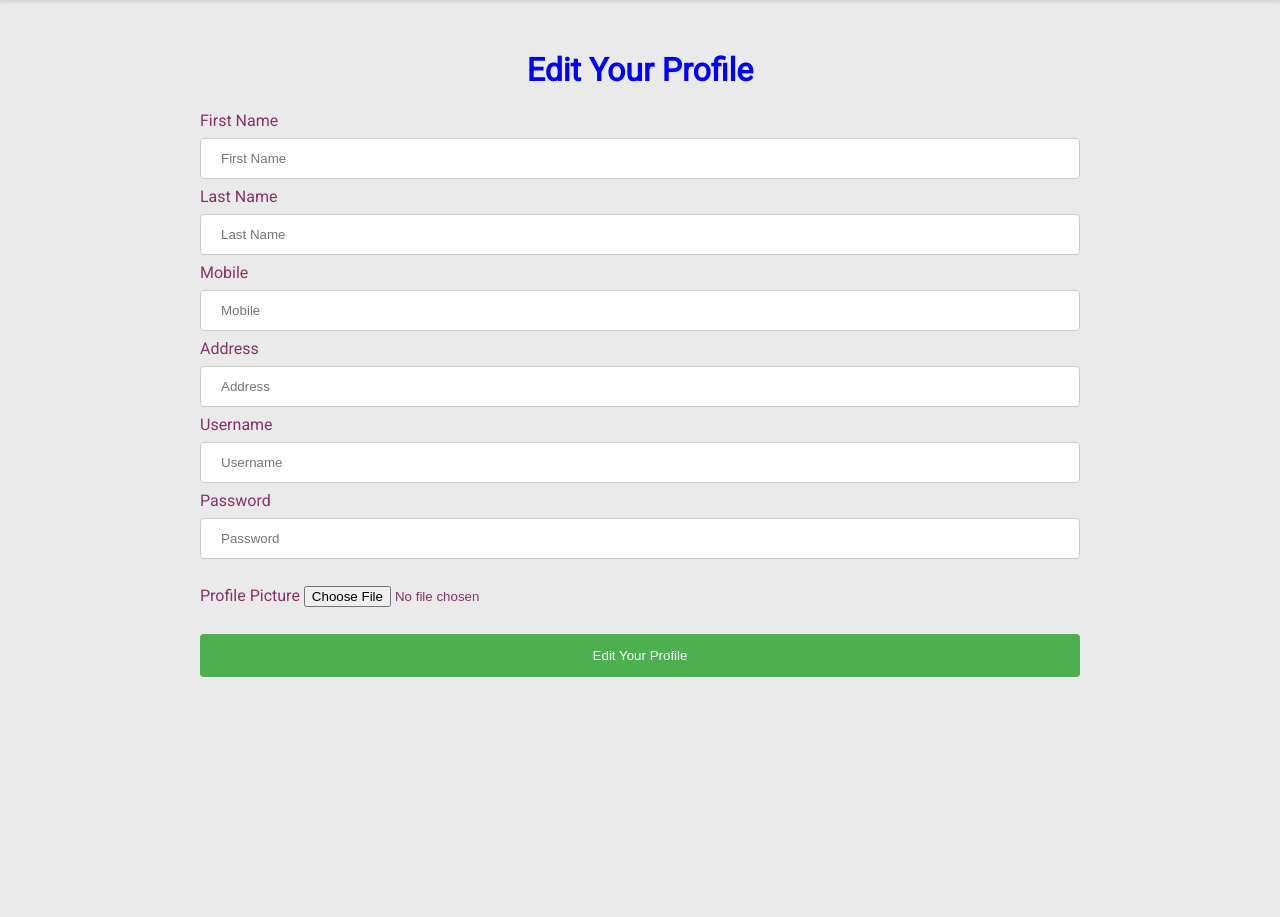
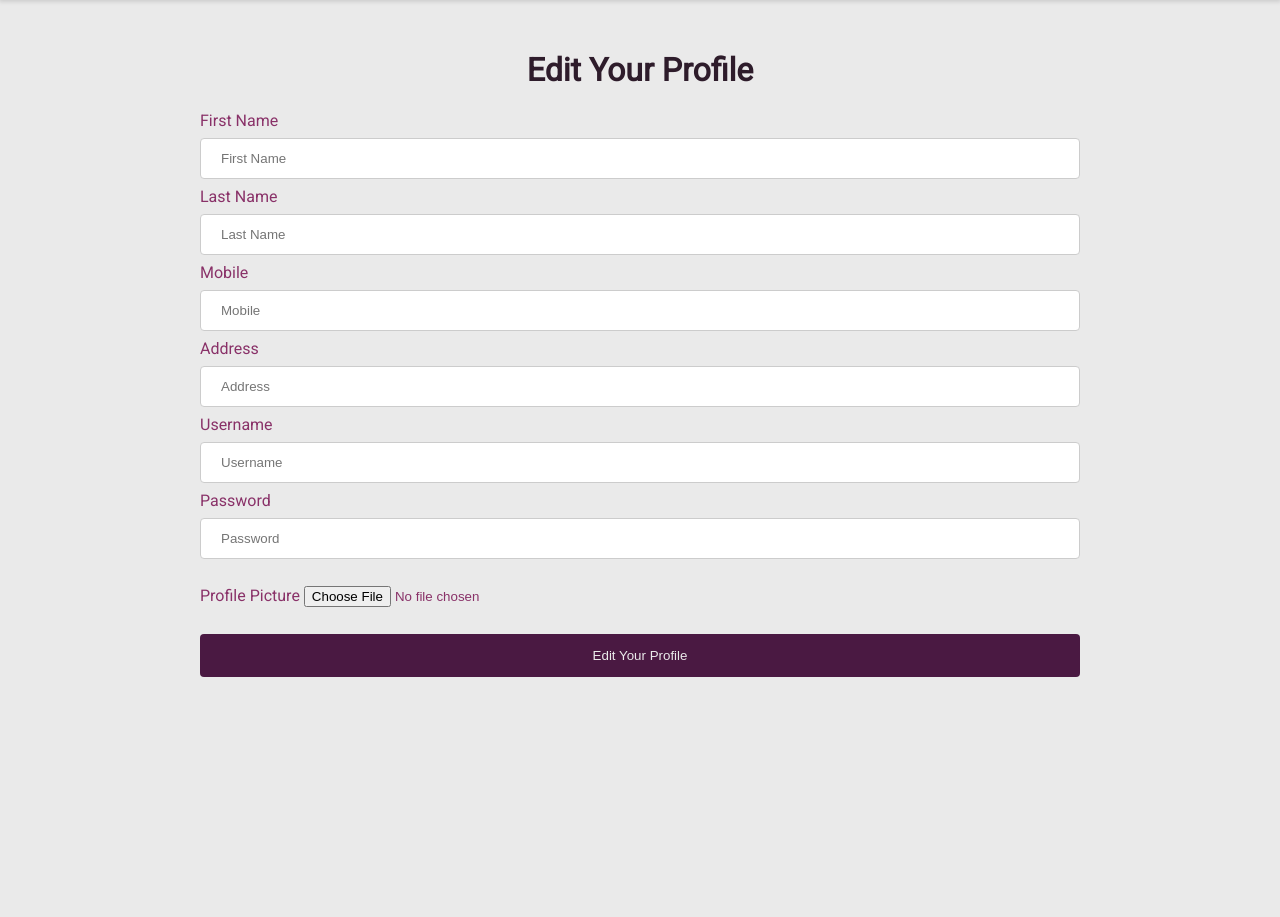
Before and after one commit to richapadhi/Agile, a Django app: template vehicleservicemanagement-master/vehicleservicemanagement-master/templates/vehicle/edit_customer_profile.html in a window 1280 px wide. Shown: the part 65-982 px from the top of the page. Run offline with Django 3.2, Linux system fonts and the light colour scheme; the template is opened without the code that fills it: values that come from a table or form of the project are taken from there, others are empty; some libraries are stand-ins or nearby versions.

Commit message:
Changed customer profile and edit profile page

```diff
--- a/vehicleservicemanagement-master/vehicleservicemanagement-master/templates/vehicle/customer_profile.html
+++ b/vehicleservicemanagement-master/vehicleservicemanagement-master/templates/vehicle/customer_profile.html
@@ -95,7 +95,7 @@
   <div class="profile-actions">
 
     <a href="/edit-customer-profile" class="profile-action">Edit Profile</a>
-    <a href="/delete-customer-profile" class="profile-action">Delete Profile</a>
+
   </div>
 </div>
 
--- a/vehicleservicemanagement-master/vehicleservicemanagement-master/templates/vehicle/edit_customer_profile.html
+++ b/vehicleservicemanagement-master/vehicleservicemanagement-master/templates/vehicle/edit_customer_profile.html
@@ -15,8 +15,8 @@
 
   input[type=submit] {
     width: 100%;
-    background-color: #4CAF50;
-    color: white;
+    background-color: #4A1942;
+    color: #EAEAEA;
     padding: 14px 20px;
     margin: 8px 0;
     border: none;
@@ -25,9 +25,13 @@
   }
 
   input[type=submit]:hover {
-    background-color: #45a049;
+    background-color: #2E1C2B;
   }
 
+        h1 {
+            text-align: center;
+            color: #2E1C2B; /* Use your desired color */
+        }
 
   </style>
 
@@ -35,7 +39,7 @@
 </head>
 
 <br><br><br><br><br>
-<h1 style="text-align:center;color:blue;">Edit Your Profile</h1>
+<h1 >Edit Your Profile</h1>
 <div>
   <form method="post"  enctype="multipart/form-data" style="margin-left:200px;margin-right:200px;">
       {% csrf_token %}
```
